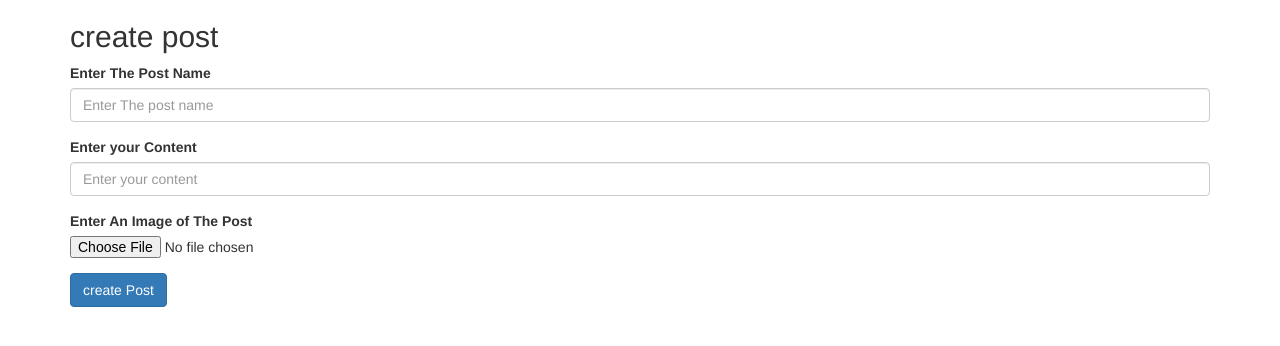
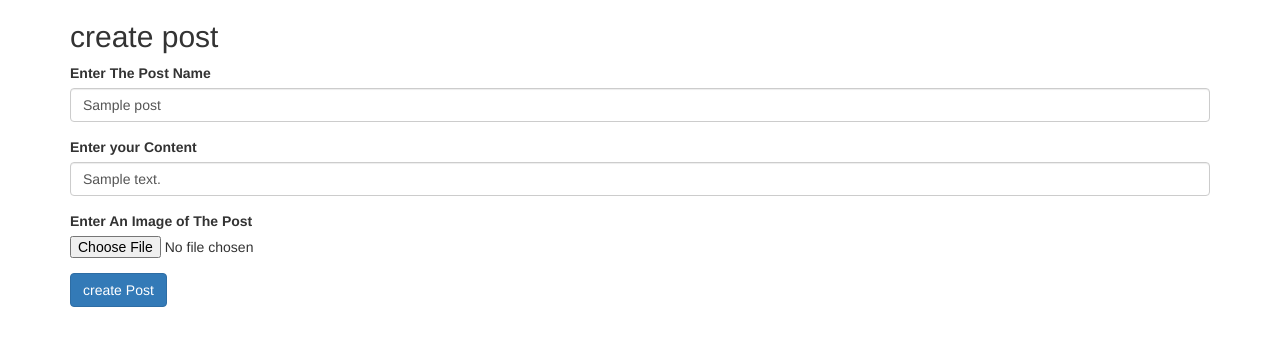
Before and after one commit to laila910/PDO-PHP-CRUD-System-, a PHP site: page /edit.php?id=1 in a window 1280 px wide. Shown: the top 346 px of the page. Run offline with PHP 8.4, Linux system fonts and the light colour scheme; tables that the repository leaves empty or names only in its code hold one stand-in row (values such as "Sample post").

Commit message:
Update edit.php

```diff
--- a/edit.php
+++ b/edit.php
@@ -1,6 +1,11 @@
  <?php
-    require "dbconnection.php";
+
+  require "dbconnection.php";
   $errorMessages=array(); //associative array to carry the errors during check the validation
+
+  $id =$_GET['id'];
+
+
 
 function CleanInputs($input)
 {
@@ -69,12 +74,13 @@ function CleanInputs($input)
      if(count($errorMessages) == 0){
        //form is valid then print the data
         // echo 'your name is : '.$name.'<br> your email is :'.$email.'<br> your password is:'.$password.'<br> your LinkedIn Account is:'.$AccountOfLinkedIn.'<br>' .$fileIsUploadedToDesFolder.'<br> and your file path is :'.$nameOfTheFile;
-        $sql = "INSERT INTO posts(name,content,image) VALUES ('$name','$content','$nameOfTheImage');";
+        $sql = "UPDATE posts SET name='$name',content='$content',image='$nameOfTheImage' where id=".$id;
         $op = mysqli_query($conn,$sql);
         if($op){
-              echo'Data Inserted';
+              echo"the row is updated ";
+               header("Location: index.php");
         }else{
-            echo'ERROR In Insert the data ';
+            echo"Error in Update please Try again";
         }
      }else{
 
@@ -88,7 +94,10 @@ function CleanInputs($input)
     }
 }
 
-
+ //select the row to edit
+  $sql = "SELECT * FROM posts where id= $id";
+  $op = mysqli_query($conn,$sql);
+  $data = mysqli_fetch_assoc($op);
 
   ?>
  <!DOCTYPE html>
@@ -107,19 +116,19 @@ function CleanInputs($input)
 
          <div class="container">
              <h2> create post  </h2>
-             <form method="post" action="<?php echo htmlspecialchars($_SERVER['PHP_SELF']);?>"
+             <form method="post" action="edit.php?id=<?php echo $data['id'];?>"
                  enctype="multipart/form-data">
 
                  <div class="form-group">
                      <label for="exampleInputEmail1">Enter The Post Name</label>
-                     <input type="text" name="name" class="form-control" id="exampleInputName" aria-describedby=""
+                     <input type="text" name="name"  value="<?php echo $data['name']; ?>"class="form-control" id="exampleInputName" aria-describedby=""
                          placeholder="Enter The post name ">
                  </div>
 
 
                  <div class="form-group">
                      <label for="exampleInputEmail1">Enter your Content</label>
-                     <input type="text" name="content" class="form-control" id="exampleInputEmail1"
+                     <input type="text" name="content"  value="<?php echo $data['content']; ?>" class="form-control" id="exampleInputEmail1"
                          placeholder="Enter your content">
                  </div>
 
@@ -127,7 +136,7 @@ function CleanInputs($input)
 
                  <div class="form-group">
                      <label for="exampleInputEmail1">Enter An Image of The Post</label>
-                     <input type="file" name="image" id=" exampleInputName" aria-describedby="">
+                     <input type="file" name="image"   value="<?php echo $data['image'];?> " id=" exampleInputName" aria-describedby="">
                  </div>
 
                  <button type="submit" class="btn btn-primary">create Post</button>
```
